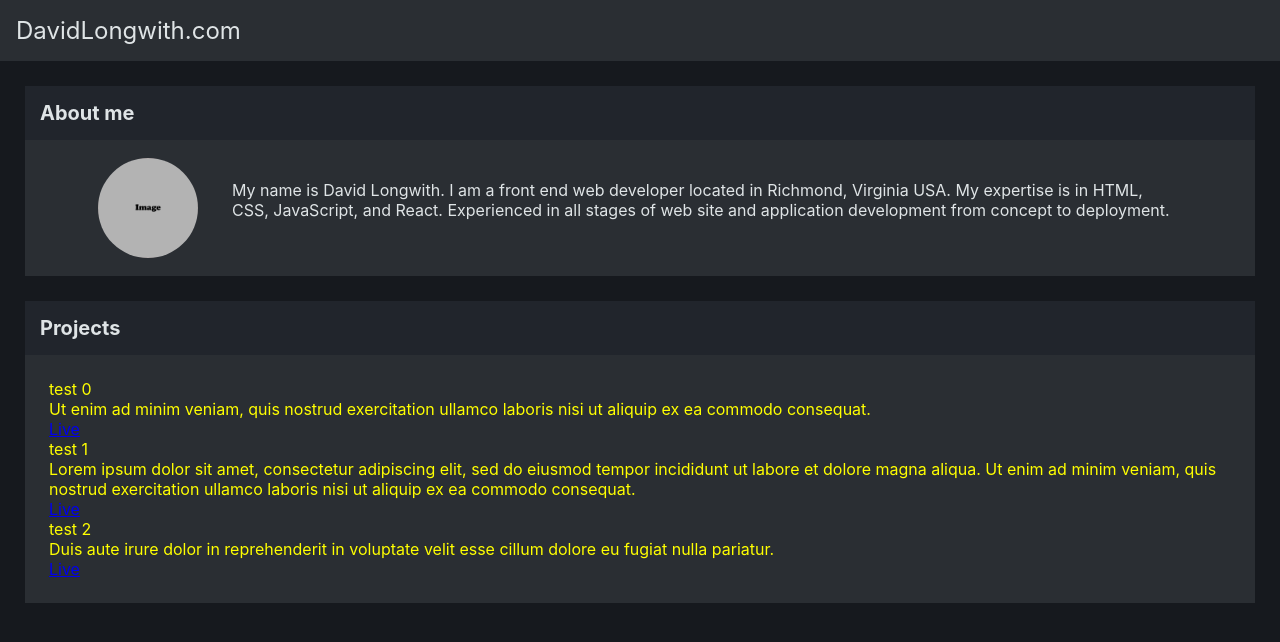
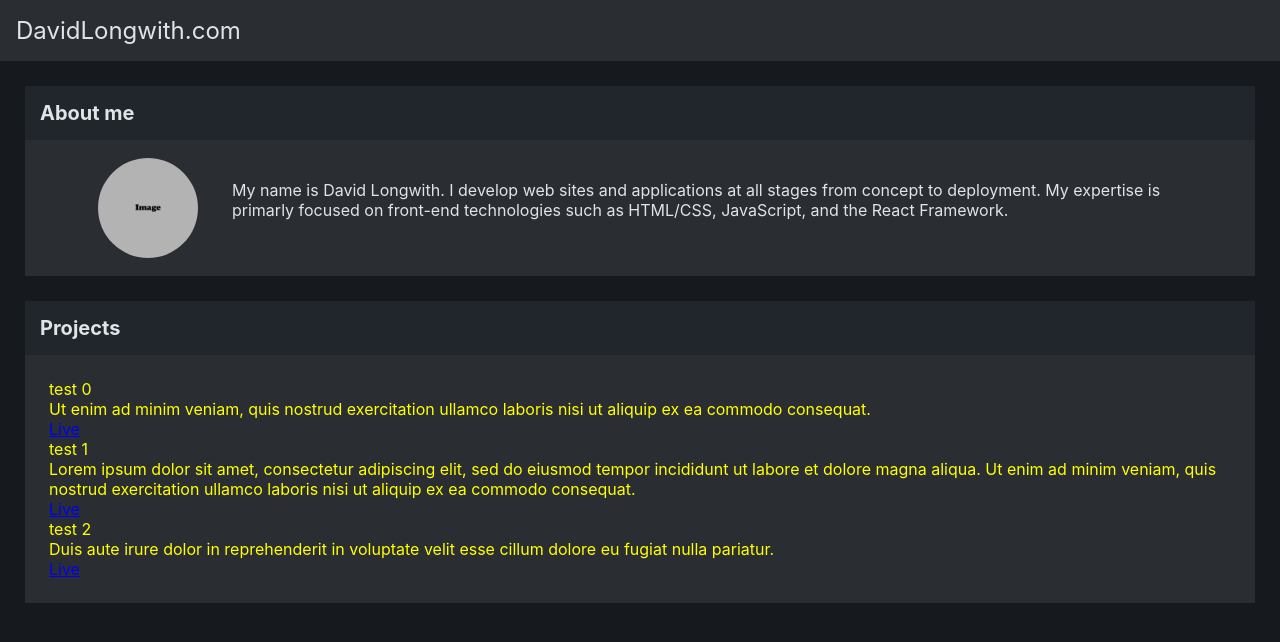
Before and after one commit to davidlongwith/david-home, a React (Create React App) app: page / in a window 1280 px wide. Shown: the top 642 px of the page. Built offline with nearby package versions, Linux system fonts and the light colour scheme.

Commit message:
update About me content

```diff
--- a/src/components/AboutMe.js
+++ b/src/components/AboutMe.js
@@ -8,10 +8,10 @@
     <div className="about-me-content">
       <img src={avatar} alt="" />
       <p>
-        My name is David Longwith. I am a front end web developer located in
-        Richmond, Virginia USA. My expertise is in HTML, CSS, JavaScript, and
-        React. Experienced in all stages of web site and application development
-        from concept to deployment.
+        My name is David Longwith. I develop web sites and applications at all
+        stages from concept to deployment. My expertise is primarly focused on
+        front-end technologies such as HTML/CSS, JavaScript, and the React
+        Framework.
       </p>
     </div>
   </section>
```
Also changed, not shown: 1 other file (tests, documents, lock files or other folders).
